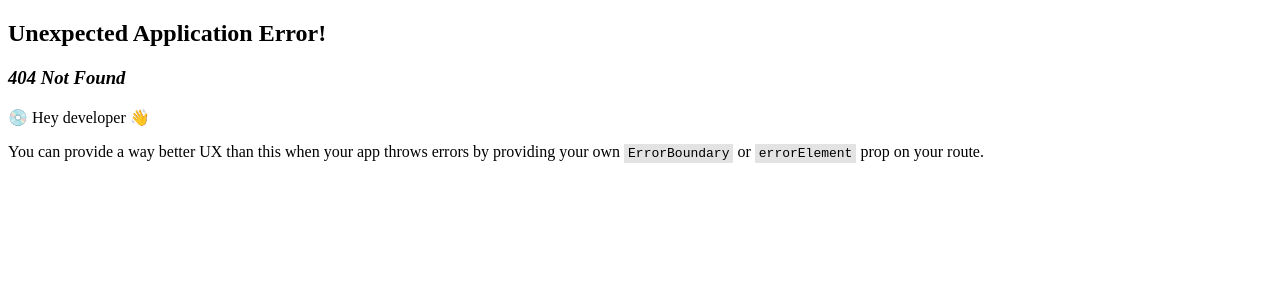
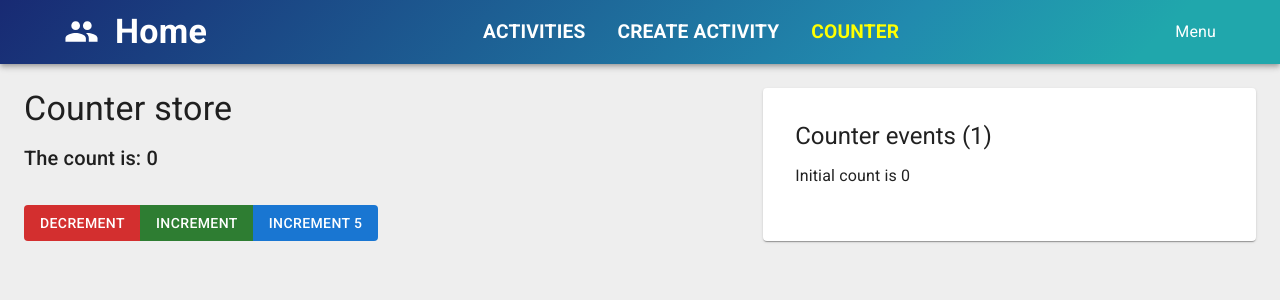
Before and after one commit to jgavrilovs/udemy, a React (Vite) app in the folder client/: page /counter in a window 1280 px wide. Before the commit this address had no page. Shown: the top 300 px of the page. Built offline with nearby package versions, Linux system fonts and the light colour scheme.

Commit message:
mobx loader

```diff
--- a/client/package.json
+++ b/client/package.json
@@ -19,6 +19,8 @@
     "@tanstack/react-query-devtools": "^5.90.2",
     "axios": "^1.13.2",
     "date-fns": "^4.1.0",
+    "mobx": "^6.15.0",
+    "mobx-react-lite": "^4.1.1",
     "react": "^19.2.0",
     "react-calendar": "^6.0.0",
     "react-dom": "^19.2.0",
--- a/client/src/app/layout/NavBar.tsx
+++ b/client/src/app/layout/NavBar.tsx
@@ -2,16 +2,20 @@
 import Box from "@mui/material/Box";
 import Toolbar from "@mui/material/Toolbar";
 import Typography from "@mui/material/Typography";
-import { Container, MenuItem } from "@mui/material";
+import { Container, LinearProgress, MenuItem } from "@mui/material";
 import { Group } from "@mui/icons-material";
 import { NavLink } from "react-router";
 import MenuItemLink from "../shared/components/MenuItemLink";
+import { useStore } from "../../lib/hooks/useStore";
+import { Observer } from "mobx-react-lite";
 
 export default function NavBar() {
+  const { uiStore } = useStore();
+
   return (
     <Box sx={{ flexGrow: 1 }}>
       <AppBar
-        position="static"
+        position="relative"
         sx={{
           backgroundImage:
             "linear-gradient(134deg, #182a73 0%, #218aae 69%, #20a7ac 89%)",
@@ -34,10 +38,27 @@
             <Box sx={{ display: "flex" }}>
               <MenuItemLink to="/activities">Activities</MenuItemLink>
               <MenuItemLink to="/createactivity">Create activity</MenuItemLink>
+              <MenuItemLink to="/counter">Counter</MenuItemLink>
             </Box>
             <MenuItem>Menu</MenuItem>
           </Toolbar>
         </Container>
+        <Observer>
+          {() =>
+            uiStore.isLoading ? (
+              <LinearProgress
+                color="secondary"
+                sx={{
+                  position: "absolute",
+                  bottom: 0,
+                  left: 0,
+                  right: 0,
+                  height: 4,
+                }}
+              />
+            ) : null
+          }
+        </Observer>
       </AppBar>
     </Box>
   );
--- a/client/src/app/router/Routes.tsx
+++ b/client/src/app/router/Routes.tsx
@@ -4,6 +4,7 @@
 import ActivityDashboard from "../../features/activities/dashboard/ActivityDashboard";
 import ActivityForm from "../../features/activities/form/ActivityForm";
 import ActivityDetailsPage from "../../features/activities/details/ActivityDetailsPage";
+import Counter from "../../features/counter/Counter";
 
 export const router = createBrowserRouter([
   {
@@ -30,6 +31,10 @@
         path: "manage/:id",
         element: <ActivityForm />,
       },
+      {
+        path: "counter",
+        element: <Counter />,
+      },
     ],
   },
 ]);
--- /dev/null
+++ b/client/src/features/counter/Counter.tsx
@@ -0,0 +1,65 @@
+import {
+  Box,
+  Button,
+  ButtonGroup,
+  List,
+  ListItemText,
+  Paper,
+  Typography,
+} from "@mui/material";
+import { useStore } from "../../lib/hooks/useStore";
+import { observer } from "mobx-react-lite";
+
+const counter = observer(function Counter() {
+  const { counterStore } = useStore();
+
+  return (
+    <Box display="flex" justifyContent="space-between">
+      <Box sx={{ width: "60%" }}>
+        <Typography variant="h4" gutterBottom>
+          {counterStore.title}
+        </Typography>
+
+        <Typography variant="h6" gutterBottom>
+          The count is: {counterStore.count}
+        </Typography>
+
+        <ButtonGroup sx={{ mt: 3 }}>
+          <Button
+            variant="contained"
+            color="error"
+            onClick={() => counterStore.decrement()}
+          >
+            Decrement
+          </Button>
+          <Button
+            variant="contained"
+            color="success"
+            onClick={() => counterStore.increment()}
+          >
+            Increment
+          </Button>
+          <Button
+            variant="contained"
+            color="primary"
+            onClick={() => counterStore.increment(5)}
+          >
+            Increment 5
+          </Button>
+        </ButtonGroup>
+      </Box>
+      <Paper sx={{ width: "40%", p: 4 }}>
+        <Typography variant="h5">
+          Counter events ({counterStore.eventCount})
+        </Typography>
+        <List>
+          {counterStore.events.map((event, index) => (
+            <ListItemText key={index}>{event}</ListItemText>
+          ))}
+        </List>
+      </Paper>
+    </Box>
+  );
+});
+
+export default counter;
--- a/client/src/lib/api/agent.ts
+++ b/client/src/lib/api/agent.ts
@@ -1,4 +1,5 @@
 import axios from "axios";
+import { store } from "../stores/store";
 
 const sleep = (delay: number) => {
   return new Promise((resolve) => {
@@ -10,13 +11,22 @@
   baseURL: import.meta.env.VITE_API_URL,
 });
 
+agent.interceptors.request.use((config) => {
+  store.uiStore.isBusy();
+  return config;
+});
+
 agent.interceptors.response.use(async (response) => {
   try {
     await sleep(1000);
+
     return response;
   } catch (error) {
     console.log(error);
+
     return Promise.reject(error);
+  } finally {
+    store.uiStore.isIdle();
   }
 });
 
--- a/client/src/lib/hooks/useActivities.ts
+++ b/client/src/lib/hooks/useActivities.ts
@@ -1,8 +1,10 @@
 import { useMutation, useQuery, useQueryClient } from "@tanstack/react-query";
 import agent from "../api/agent";
+import { useLocation } from "react-router";
 
 export const useActivities = (id?: string) => {
   const queryClient = useQueryClient();
+  const location = useLocation();
 
   const { data: activities, isPending } = useQuery({
     queryKey: ["activities"],
@@ -11,6 +13,7 @@
 
       return response.data;
     },
+    enabled: !id && location.pathname === "/activities",
   });
 
   const updateActivity = useMutation({
--- /dev/null
+++ b/client/src/lib/hooks/useStore.ts
@@ -0,0 +1,6 @@
+import { useContext } from "react";
+import { StoreContext } from "../stores/store";
+
+export function useStore() {
+  return useContext(StoreContext);
+}
--- /dev/null
+++ b/client/src/lib/stores/counterStore.ts
@@ -0,0 +1,25 @@
+import { makeAutoObservable } from "mobx";
+
+export default class CounterStore {
+  title = "Counter store";
+  count = 0;
+  events: string[] = [`Initial count is ${this.count}`];
+
+  constructor() {
+    makeAutoObservable(this);
+  }
+
+  increment = (amount = 1) => {
+    this.count += amount;
+    this.events.push(`Incremented by ${amount} - count is now ${this.count}`);
+  };
+
+  decrement = (amount = 1) => {
+    this.count -= amount;
+    this.events.push(`Decremented by ${amount} - count is now ${this.count}`);
+  };
+
+  get eventCount() {
+    return this.events.length;
+  }
+}
--- /dev/null
+++ b/client/src/lib/stores/store.ts
@@ -0,0 +1,15 @@
+import { createContext } from "react";
+import CounterStore from "./counterStore";
+import { UiStore } from "./uiStore";
+
+interface Store {
+  counterStore: CounterStore;
+  uiStore: UiStore;
+}
+
+export const store: Store = {
+  counterStore: new CounterStore(),
+  uiStore: new UiStore(),
+};
+
+export const StoreContext = createContext(store);
--- /dev/null
+++ b/client/src/lib/stores/uiStore.ts
@@ -0,0 +1,17 @@
+import { makeAutoObservable } from "mobx";
+
+export class UiStore {
+  isLoading = false;
+
+  constructor() {
+    makeAutoObservable(this);
+  }
+
+  isBusy() {
+    this.isLoading = true;
+  }
+
+  isIdle() {
+    this.isLoading = false;
+  }
+}
--- a/client/src/main.tsx
+++ b/client/src/main.tsx
@@ -12,14 +12,17 @@
 import { ReactQueryDevtools } from "@tanstack/react-query-devtools";
 import { RouterProvider } from "react-router";
 import { router } from "./app/router/Routes.tsx";
+import { store, StoreContext } from "./lib/stores/store.ts";
 
 const queryClient = new QueryClient();
 
 createRoot(document.getElementById("root")!).render(
   <StrictMode>
-    <QueryClientProvider client={queryClient}>
-      <ReactQueryDevtools />
-      <RouterProvider router={router} />
-    </QueryClientProvider>
+    <StoreContext.Provider value={store}>
+      <QueryClientProvider client={queryClient}>
+        <ReactQueryDevtools />
+        <RouterProvider router={router} />
+      </QueryClientProvider>
+    </StoreContext.Provider>
   </StrictMode>
 );
```
Also changed, not shown: 1 other file (tests, documents, lock files or other folders).
